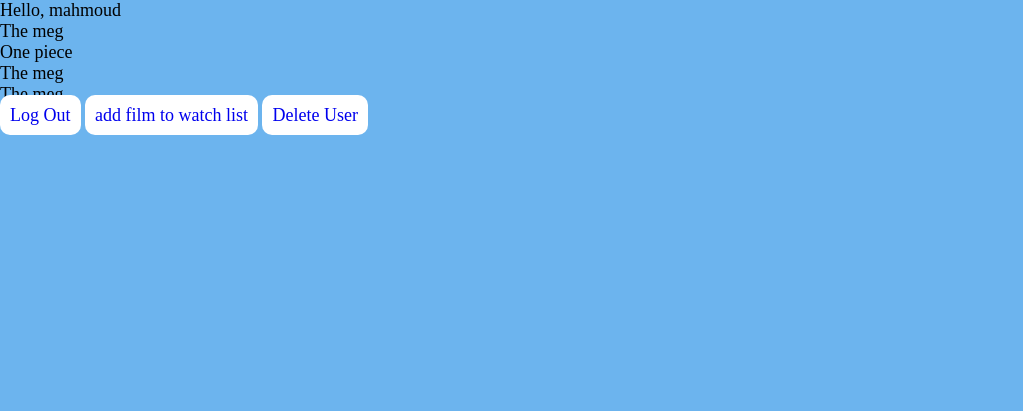
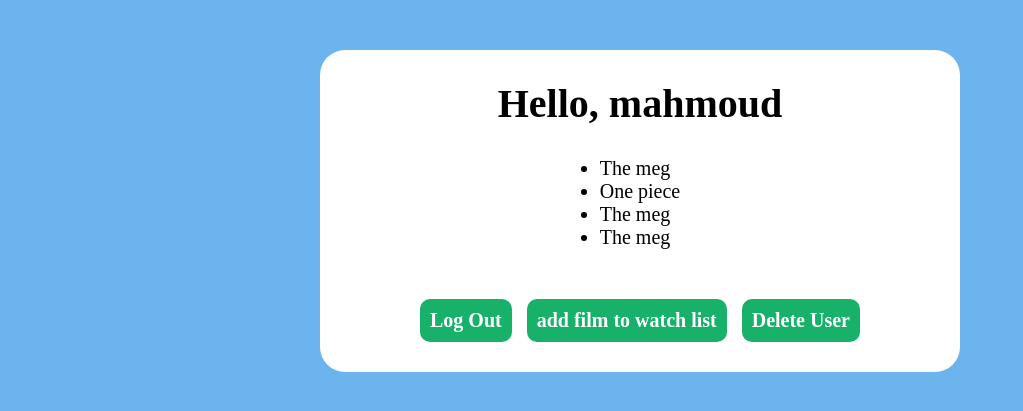
Before and after one commit to mahmoud842/MMDb_v2, a Django app: page / in a window 1280 px wide. Shown: the top 411 px of the page, without its empty margins (0-1023 px from the left). Run offline with Django 4.2, Linux system fonts and the light colour scheme; a user stored in the database is signed in; data comes from the database, SQL or seed files in the repository; both versions use the stored data as it was after the commit.

Commit message:
add style to index.html

```diff
--- a/MMDb/filmsDb/static/style.css
+++ b/MMDb/filmsDb/static/style.css
@@ -5,12 +5,72 @@
 }
 
 body {
-    font-size: 18px;
+    font-size: 20px;
     background-color: #6CB4EE;
 }
 
+.container {
+    display: flex;
+    padding: 30px 0px;
+    flex-direction: column;
+    background-color: white;
+    width: 50%;
+    gap: 20px;
+    align-items: center;
+    margin: 50px auto;
+    border-radius: 25px;
+}
+
+.links {
+    display: flex;
+    gap: 15px;
+}
+
 .a-btn {
-    background-color: white;
+    background-color: #17B169;
     border-radius: 10px;
     padding: 10px;
+    color: white;
+    font-weight: 600;
 }
+
+.a-btn:active {
+    background-color: rgb(43, 43, 43);
+    color: white;
+}
+
+.a-btn:hover {
+    background-color: rgb(193, 192, 192);
+}
+
+.films-list {
+    padding: 30px;
+}
+
+.films-list > ul{
+    margin: 0px auto;
+    width: fit-content;
+}
+
+.head {
+    background-color: white;
+    color: black;
+    display: flex;
+    flex-direction: column;
+    align-items: center;
+}
+
+.alert {
+    font-size: 16px;
+}
+
+@media screen and (max-width: 950px){
+    .container {
+        width: 100%;
+        border-radius: 0;
+    }
+
+    body {
+        font-size: 14px;
+    }
+}
--- a/MMDb/filmsDb/templates/index.html
+++ b/MMDb/filmsDb/templates/index.html
@@ -2,15 +2,19 @@
 {% load static %}
 
 {% block head %}
-<link rel="stylesheet" href="{% static 'style.css' %}"
+<link rel="stylesheet" href="{% static 'style.css' %}">
 {% endblock %}
 
 {% block body %}
 
-    <p>{{ message }}</p>
+    <div class="container">
+        <div class="head">
+            <div class="message">
+                <h1>Hello, {{request.user.username}}</h1>
+                <p class="alert">{{ message }}</p>
+            </div>
 
-    <p>Hello, {{request.user.username}}</p>
-
+            <div class="films-list">
                 <ul>
                     {% for record in list %}
                         <li>{{record.film.name}}</li>
@@ -18,6 +22,8 @@
                         <p>Empty WatchList</p>
                     {% endfor %}
                 </ul>
+            </div>
+        </div>
 
         <div class="links">
             <a href="{% url 'logout' %}" class="a-btn">Log Out</a>
@@ -27,5 +33,6 @@
                 <a href="{% url 'deleteUser' %}" class="a-btn">Delete User</a>
             {% endif %}
         </div>
+    </div>
 
 {% endblock %}
--- a/MMDb/filmsDb/templates/layout.html
+++ b/MMDb/filmsDb/templates/layout.html
@@ -2,6 +2,7 @@
 <html lang="en">
 <head>
     <title>{{ title }}</title>
+    <meta name="viewport" content="width=device-width,initial-scale=1.0">
     {% block head %}
     {% endblock %}
 </head>
```
Also changed, not shown: MMDb/db.sqlite3. Lines whose indentation alone changed are shown as unchanged.
